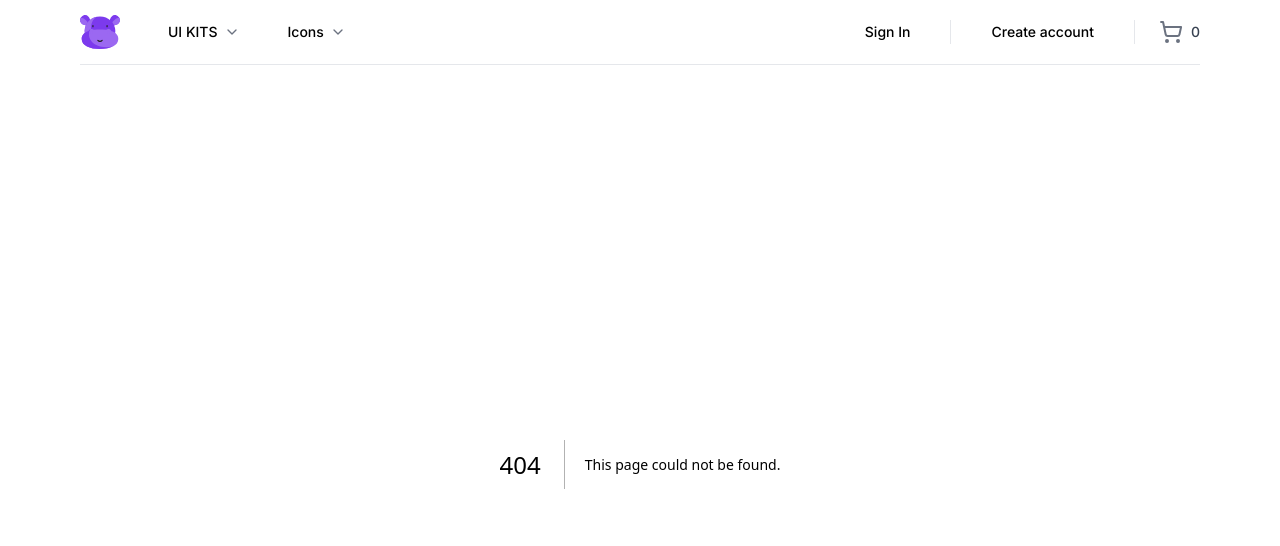
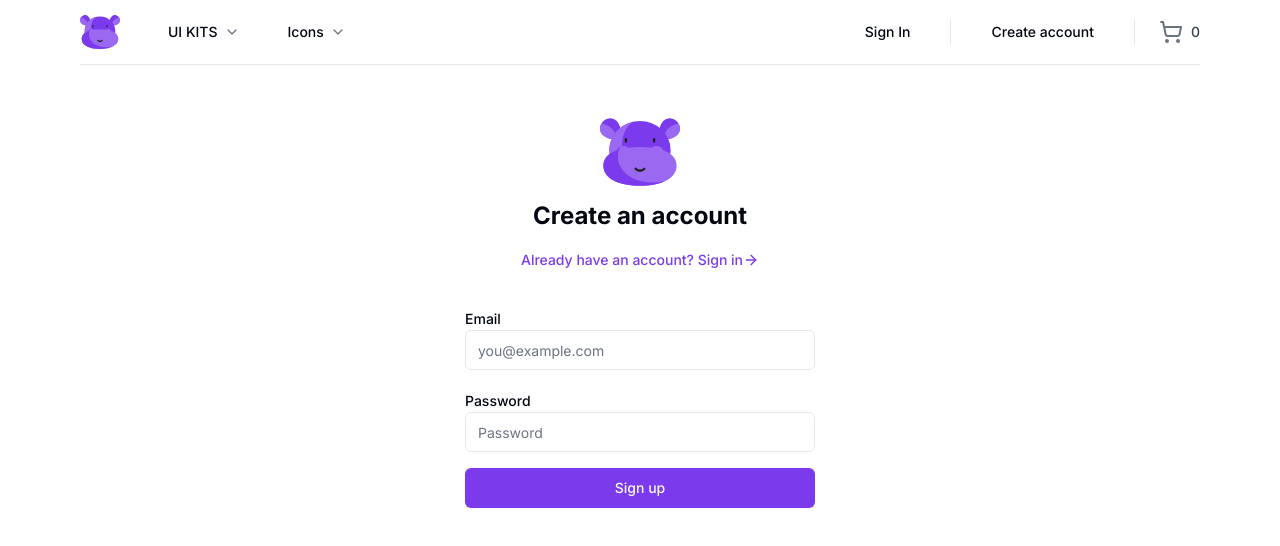
Before and after one commit to adityahimaone/Next-DigitalMarket, a Next.js app: page /sign-up in a window 1280 px wide. Before the commit this address had no page. Shown: the top 546 px of the page. Built offline with nearby package versions, Linux system fonts and the light colour scheme.

Commit message:
feat: add page sign up

```diff
--- /dev/null
+++ b/src/app/(auth)/sign-up/page.tsx
@@ -0,0 +1,93 @@
+"use client";
+
+import { Icons } from "@/components/navbar/Icons";
+import { Button, buttonVariants } from "@/components/ui/button";
+import { Input } from "@/components/ui/input";
+import { Label } from "@/components/ui/label";
+import { cn } from "@/lib/utils";
+import { ArrowRightIcon } from "lucide-react";
+import Link from "next/link";
+import React from "react";
+import { useForm } from "react-hook-form";
+import { zodResolver } from "@hookform/resolvers/zod";
+import { z } from "zod";
+import {
+  AuthCredentialsValidator,
+  TAuthCredentialsValidator,
+} from "@/lib/validators/account-credential-validator";
+
+type Props = {};
+
+function Page({}: Props) {
+  /**
+   * Validates the authentication credentials.
+   *
+   * @remarks
+   * This validator is used to validate the email and password fields for authentication.
+   *
+   * @typeParam T - The type of the authentication credentials object.
+   */
+
+  const {
+    register,
+    handleSubmit,
+    formState: { errors },
+  } = useForm<TAuthCredentialsValidator>({
+    resolver: zodResolver(AuthCredentialsValidator),
+  });
+
+  const onSubmit = ({ email, password }: TAuthCredentialsValidator) => {
+    // TODO: send the credentials to the server
+  };
+
+  return (
+    <>
+      <div className="container relative flex pt-12 flex-col items-center justify-center lg:px-0">
+        <div className="mx-auto flex w-full flex-col justify-center space-y-6 sm:w-[350px]">
+          <div className="flex flex-col items-center space-y-2 text-center">
+            <Icons.logo className="h-20 w-20"></Icons.logo>
+            <h1 className="text-2xl font-bold">Create an account</h1>
+            <Link
+              href="/sign-in"
+              className={buttonVariants({
+                variant: "link",
+              })}
+            >
+              Already have an account? Sign in
+              <ArrowRightIcon className="h-4 w-4" />
+            </Link>
+          </div>
+          <div className="grid gap-6">
+            <form onSubmit={handleSubmit(onSubmit)}>
+              <div className="grid gap-2">
+                <div className="grid gap-1 py-2">
+                  <Label htmlFor="email">Email</Label>
+                  <Input
+                    {...register("email", { required: true })}
+                    className={cn({
+                      "focus-visible:ring-red-500": errors.email,
+                    })}
+                    placeholder="you@example.com"
+                  />
+                </div>
+                <div className="grid gap-1 py-2">
+                  <Label htmlFor="password">Password</Label>
+                  <Input
+                    {...register("password", { required: true })}
+                    className={cn({
+                      "focus-visible:ring-red-500": errors.password,
+                    })}
+                    placeholder="Password"
+                  />
+                </div>
+                <Button>Sign up</Button>
+              </div>
+            </form>
+          </div>
+        </div>
+      </div>
+    </>
+  );
+}
+
+export default Page;
--- /dev/null
+++ b/src/components/ui/input.tsx
@@ -0,0 +1,25 @@
+import * as React from "react"
+
+import { cn } from "@/lib/utils"
+
+export interface InputProps
+  extends React.InputHTMLAttributes<HTMLInputElement> {}
+
+const Input = React.forwardRef<HTMLInputElement, InputProps>(
+  ({ className, type, ...props }, ref) => {
+    return (
+      <input
+        type={type}
+        className={cn(
+          "flex h-10 w-full rounded-md border border-input bg-background px-3 py-2 text-sm ring-offset-background file:border-0 file:bg-transparent file:text-sm file:font-medium placeholder:text-muted-foreground focus-visible:outline-none focus-visible:ring-2 focus-visible:ring-ring focus-visible:ring-offset-2 disabled:cursor-not-allowed disabled:opacity-50",
+          className
+        )}
+        ref={ref}
+        {...props}
+      />
+    )
+  }
+)
+Input.displayName = "Input"
+
+export { Input }
--- /dev/null
+++ b/src/components/ui/label.tsx
@@ -0,0 +1,26 @@
+"use client"
+
+import * as React from "react"
+import * as LabelPrimitive from "@radix-ui/react-label"
+import { cva, type VariantProps } from "class-variance-authority"
+
+import { cn } from "@/lib/utils"
+
+const labelVariants = cva(
+  "text-sm font-medium leading-none peer-disabled:cursor-not-allowed peer-disabled:opacity-70"
+)
+
+const Label = React.forwardRef<
+  React.ElementRef<typeof LabelPrimitive.Root>,
+  React.ComponentPropsWithoutRef<typeof LabelPrimitive.Root> &
+    VariantProps<typeof labelVariants>
+>(({ className, ...props }, ref) => (
+  <LabelPrimitive.Root
+    ref={ref}
+    className={cn(labelVariants(), className)}
+    {...props}
+  />
+))
+Label.displayName = LabelPrimitive.Root.displayName
+
+export { Label }
--- /dev/null
+++ b/src/lib/validators/account-credential-validator.ts
@@ -0,0 +1,12 @@
+import { z } from "zod";
+
+export const AuthCredentialsValidator = z.object({
+  email: z.string().email(),
+  password: z
+    .string()
+    .min(8, { message: "Password must be at least 8 characters long" }),
+});
+
+export type TAuthCredentialsValidator = z.infer<
+  typeof AuthCredentialsValidator
+>;
```
Also changed, not shown: package.json (+6 -2 lines), 1 other file (tests, documents, lock files or other folders).
